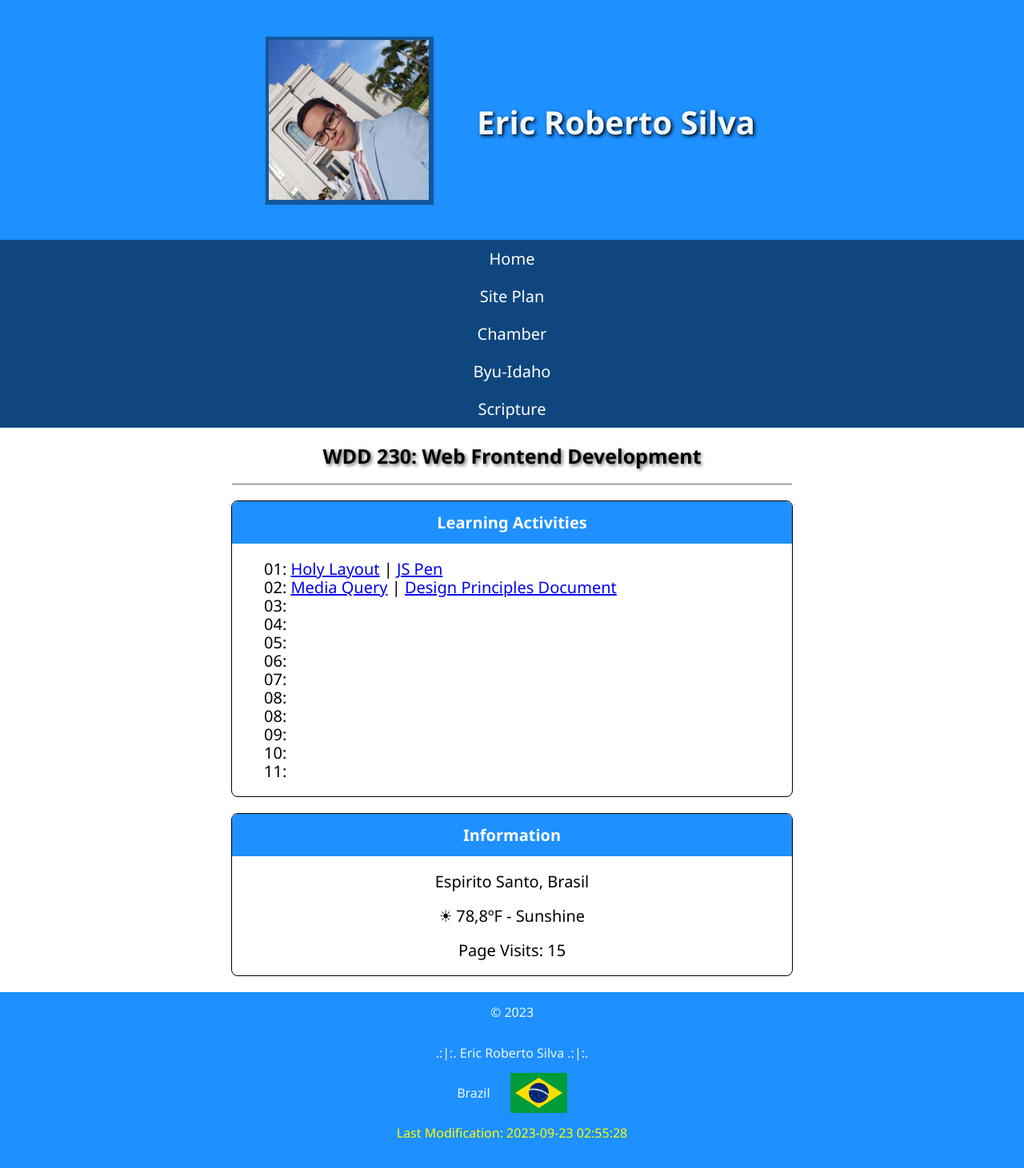
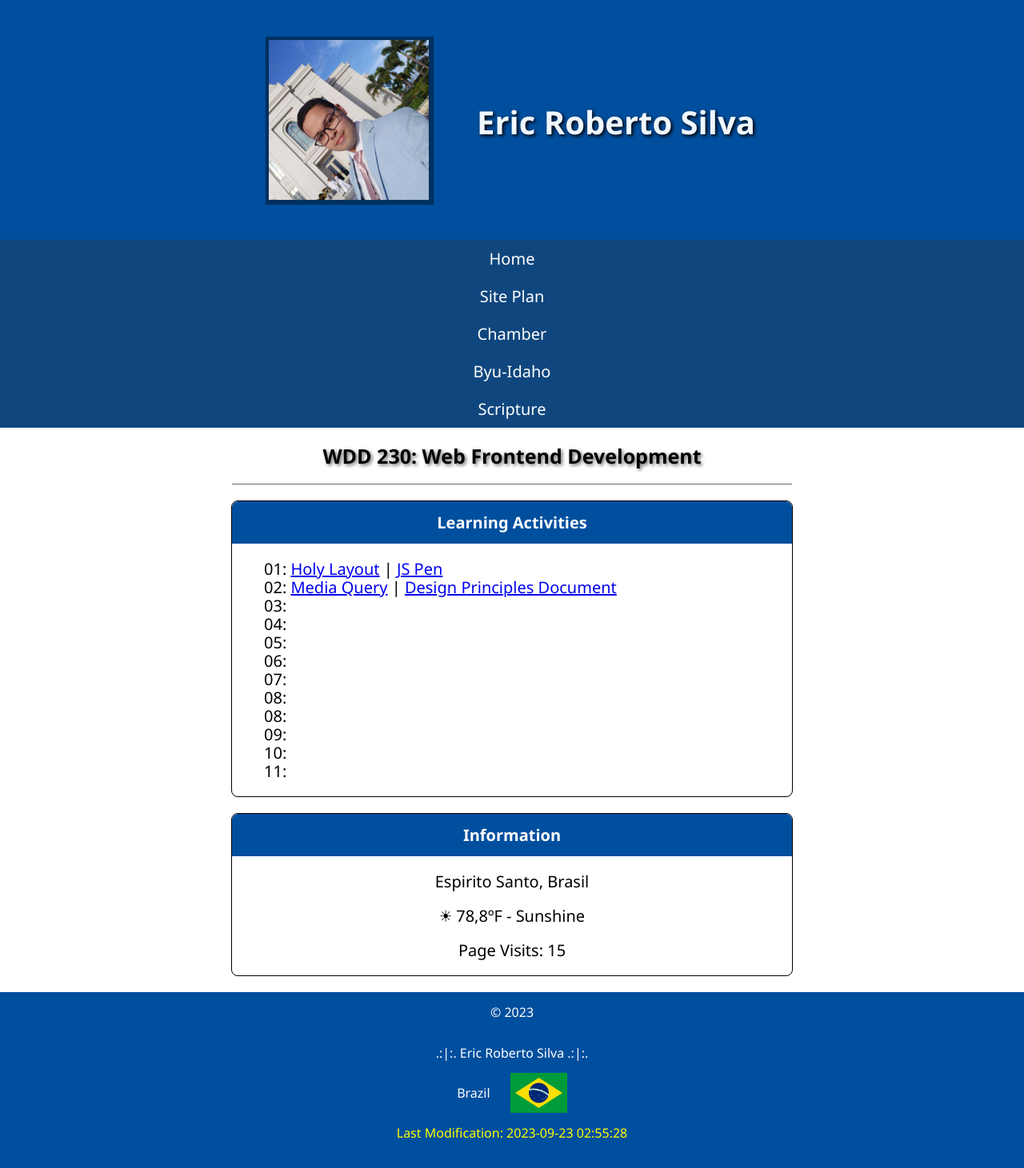
Before and after one commit to ericDevRoberto/wdd230, a plain HTML site: page index.html in a window 1280 px wide. Shown: the whole page at 80% size. Drawn offline with Linux system fonts and the light colour scheme.

Commit message:
correction

```diff
--- a/index.html
+++ b/index.html
@@ -4,13 +4,14 @@
 <head>
     <meta charset="utf-8">
     <meta name="viewport" content="width=device-width">
-    <meta name="description" content="Byu project">
+    <meta name="description" content="It is a project to the class WDD 230 from BYU-Idaho, my name is Eric and the purpouse this page it is a hub of task's of my course.">
+    <meta name="author" content="Eric Robseto Silva">
     <link rel="stylesheet" href="styles/normalize.css">
     <link rel="stylesheet" href="styles/styles.css">
     <link rel="preconnect" href="https://fonts.googleapis.com">
     <link rel="preconnect" href="https://fonts.gstatic.com" crossorigin>
     <link href="https://fonts.googleapis.com/css2?family=Roboto&display=swap" rel="stylesheet">
-    <title>Eric's Page</title>
+    <title>Eric R. Silva - WDD 230 - Web Frontend Development</title>
 </head>
 
 <body>
--- a/styles/styles.css
+++ b/styles/styles.css
@@ -1,6 +1,6 @@
 .header {
   display: flex;
-  background-color: #1e90ff;
+  background-color: #004F9E;
   height: 300px;
   width: auto;
   justify-content: center;
@@ -36,7 +36,7 @@
   width: auto;
   flex-direction: column;
   font-size: 20px;
-  background-color: #0f467e
+  background-color: #0f467e;
 }
 
 .vertical-menu a {
@@ -48,7 +48,7 @@
 }
 
 .vertical-menu a:hover {
-  background-color: #ccc;
+  background-color: #fff;
   color: #000000;
 }
 
@@ -87,7 +87,7 @@
   margin-left: auto;
   margin-right: auto;
   font-size: 20px;
-  background-color: #1e90ff;
+  background-color: #004F9E;
   border-radius: 8px;
   border-bottom-left-radius: 0px;
   border-bottom-right-radius: 0px;
@@ -112,20 +112,20 @@
 
 .footer {
   display: flex;
-  background-color: DodgerBlue;
+  background-color: #004F9E;
   width: auto;
   height: 200px;
   flex-direction: column;
   align-items: center;
   align-content: space-between;
   padding-bottom: 20px;
-  color: aliceblue;
+  color: #fff;
   font-family: "Segoe UI", Tahoma, Geneva, Verdana, sans-serif;
   margin-top: 20px;
 }
 
 .footer-name, .footer-year {
-  color: aliceblue;
+  color: #ffffff;
   font-family: "Segoe UI", Tahoma, Geneva, Verdana, sans-serif;
 }
 
@@ -141,7 +141,7 @@
 
 .footer-date {
   margin-top: 15px;
-  color: yellow;
+  color: #ffff00;
   font-family: "Segoe UI", Tahoma, Geneva, Verdana, sans-serif;
 }
 
```
